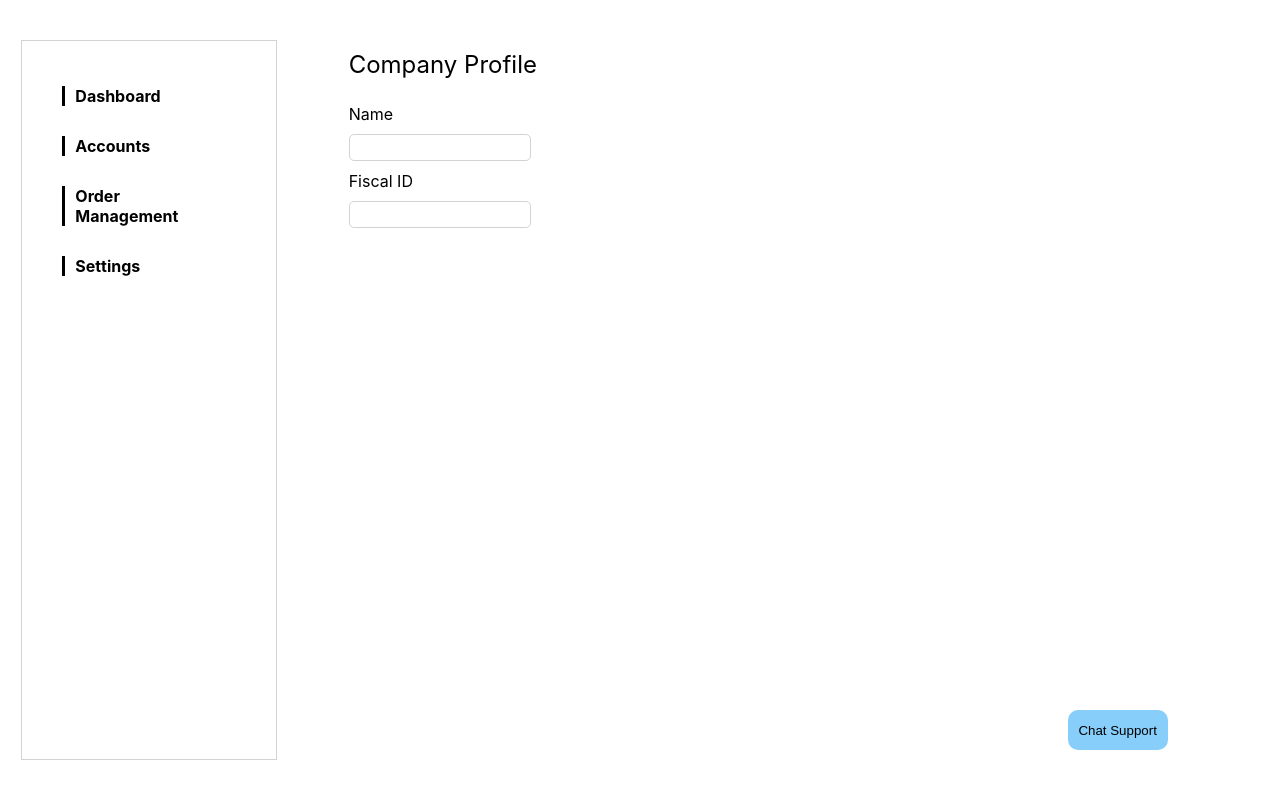
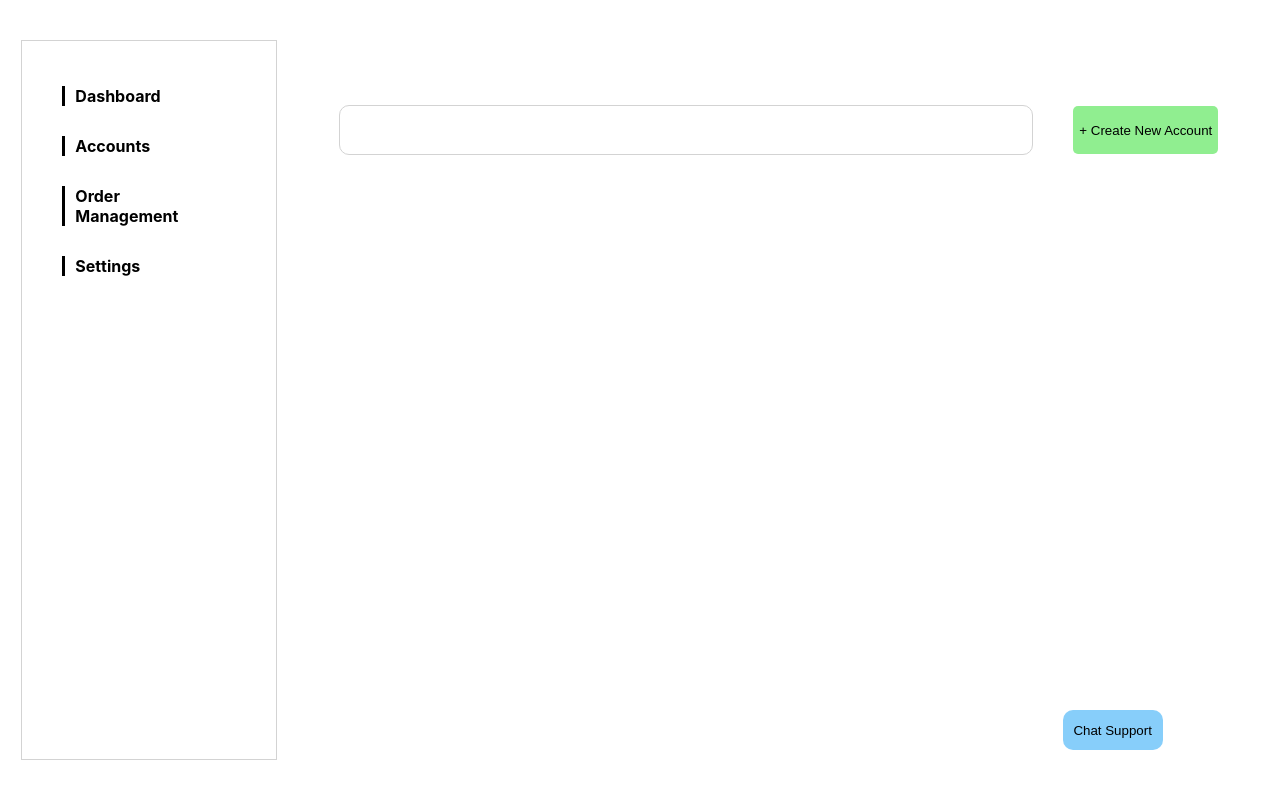
Before and after one commit to ranagoharayoub/Enterprise-Protal, a React (Create React App) app: page / in a window 1280 px wide. Built offline with nearby package versions, Linux system fonts and the light colour scheme.

Commit message:
Accounts

```diff
--- a/src/App.js
+++ b/src/App.js
@@ -1,4 +1,5 @@
 import './App.css';
+import Accounts from './Screens/Accounts';
 import CompanyProfile from './Screens/CompanyProfile';
 import Login from './Screens/Login';
 
@@ -6,7 +7,8 @@ function App() {
   return (
     <div className="App">
         {/* <Login></Login> */}
-        <CompanyProfile></CompanyProfile>
+        {/* <CompanyProfile></CompanyProfile> */}
+        <Accounts></Accounts>
     </div>
   );
 }
--- /dev/null
+++ b/src/Screens/Accounts.css
@@ -0,0 +1,50 @@
+.acoounts-cont{
+    height: 100vh;
+    width: 100vw;
+    /* background-color: aquamarine; */
+    display: flex;
+    justify-content: space-evenly;
+    align-items: center;
+}
+
+.acoounts-cont .side-card{
+    height: 90%;
+    width: 20%;
+    /* background-color: wheat; */
+    display: flex;
+}
+
+.acoounts-cont .main{
+
+    height: 100%;
+    width: 75%;
+    /* background-color: yellowgreen; */
+    display: flex;
+    flex-direction: column;
+    box-sizing: border-box;
+    /* padding-left: 50px; */
+}
+
+.main .search{
+    margin-top: 50px;
+    height: 20%;
+    /* background-color: brown; */
+    display: flex;
+    justify-content: space-evenly;
+    align-items: center;
+}
+
+.search .search-input{
+    height: 30%;
+    width: 70%;
+    border: 1px solid lightgray;
+    border-radius: 10px;
+    padding: 0px 10px;
+}
+
+.search .create-account{
+    height: 30%;
+    background-color: lightgreen;
+    border: none;
+    border-radius: 5px;
+}
--- /dev/null
+++ b/src/Screens/Accounts.js
@@ -0,0 +1,23 @@
+import React from 'react'
+import Chat from '../Components/Chat'
+import SideBar from '../Components/SideBar'
+import './Accounts.css'
+
+function Accounts() {
+    return (
+        <div className='acoounts-cont'>
+            <div className='side-card'>
+                <SideBar></SideBar>
+            </div>
+            <div className='main'>
+                <div className='search'>
+                    <input className='search-input' type='text'></input>
+                    <button className='create-account'>+ Create New Account</button>
+                </div>
+                <Chat></Chat>
+            </div>
+        </div>
+    )
+}
+
+export default Accounts
```
